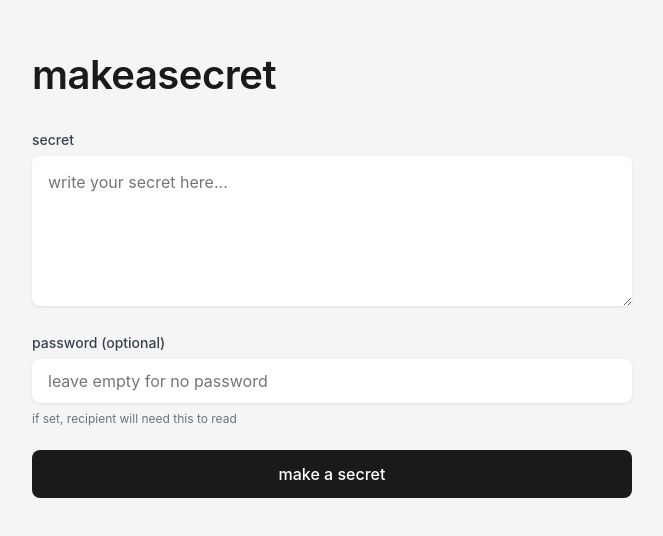
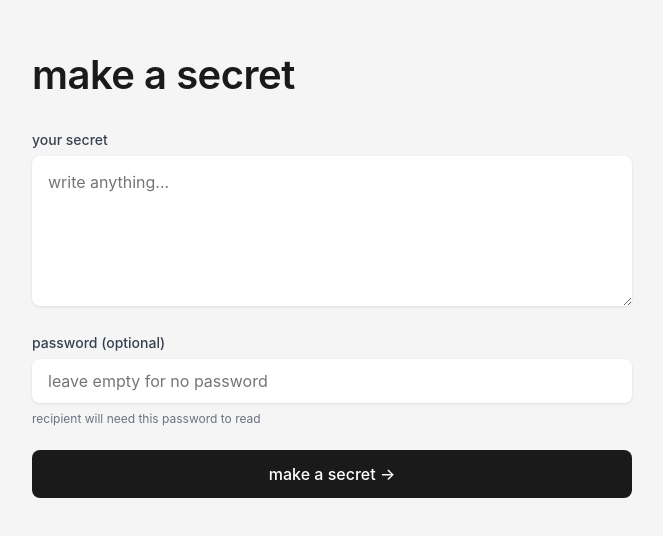
Before and after one commit to jegor538/makeasecret, a Next.js app: page / in a window 1280 px wide. Shown: the part 126-662 px from the top of the page, without its empty margins (308-971 px from the left). Built offline with nearby package versions, Linux system fonts and the light colour scheme.

Commit message:
Update page.tsx

```diff
--- a/app/page.tsx
+++ b/app/page.tsx
@@ -31,10 +31,17 @@ export default function Home() {
 
       const data = await res.json();
 
-      if (!res.ok) throw new Error(data.error);
+      if (!res.ok) {
+        throw new Error(data.error || "Failed to create secret");
+      }
+
+      if (!data.id) {
+        throw new Error("No ID returned from server");
+      }
 
       setLink(`${window.location.origin}/${data.id}`);
     } catch (err) {
+      console.error("Frontend error:", err);
       setError(err instanceof Error ? err.message : "Something went wrong");
     } finally {
       setLoading(false);
@@ -47,16 +54,16 @@ export default function Home() {
 
   return (
     <div className="container">
-      <h1 className="title">makeasecret</h1>
+      <h1 className="title">make a secret</h1>
 
       {!link ? (
         <form onSubmit={handleSubmit}>
           <div className="form-group">
-            <div className="label">secret</div>
+            <div className="label">your secret</div>
             <textarea
               value={text}
               onChange={(e) => setText(e.target.value)}
-              placeholder="write your secret here..."
+              placeholder="write anything..."
             />
           </div>
 
@@ -68,23 +75,33 @@ export default function Home() {
               onChange={(e) => setPassword(e.target.value)}
               placeholder="leave empty for no password"
             />
-            <small>if set, recipient will need this to read</small>
+            <small>recipient will need this password to read</small>
           </div>
 
           <button type="submit" disabled={loading}>
-            {loading ? "creating..." : "make a secret"}
+            {loading ? "creating..." : "make a secret →"}
           </button>
 
           {error && <div className="error">{error}</div>}
         </form>
       ) : (
         <div>
-          <div className="success">secret created. share this link:</div>
+          <div className="success">✓ secret created. share this link:</div>
           <div className="link-box">
             <input type="text" value={link} readOnly />
-            <button onClick={copyLink}>copy</button>
+            <button onClick={copyLink}>copy link</button>
           </div>
-          <small>link dies after one view or 24 hours</small>
+          <small>dies after one view or 24 hours</small>
+          <button
+            onClick={() => {
+              setLink("");
+              setText("");
+              setPassword("");
+            }}
+            style={{ marginTop: "1rem", background: "#6b7280" }}
+          >
+            make another
+          </button>
         </div>
       )}
     </div>
```
